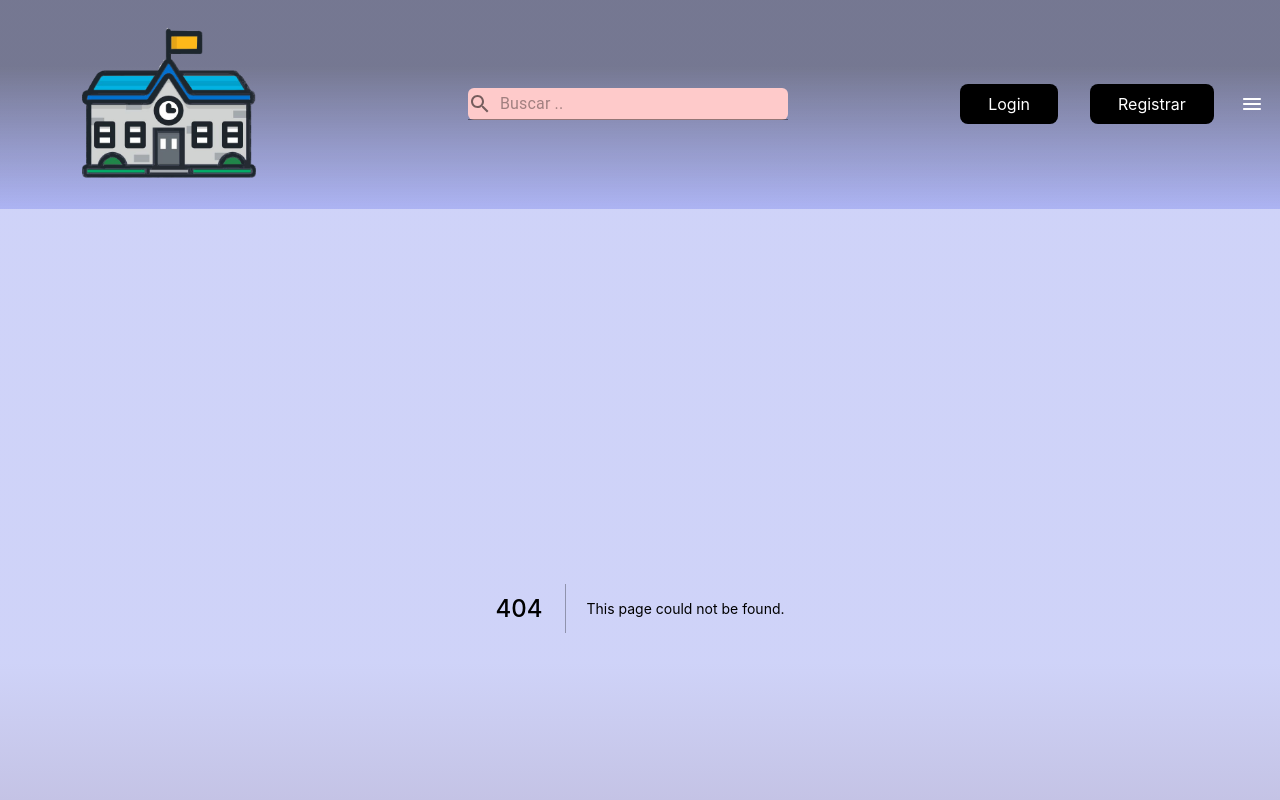
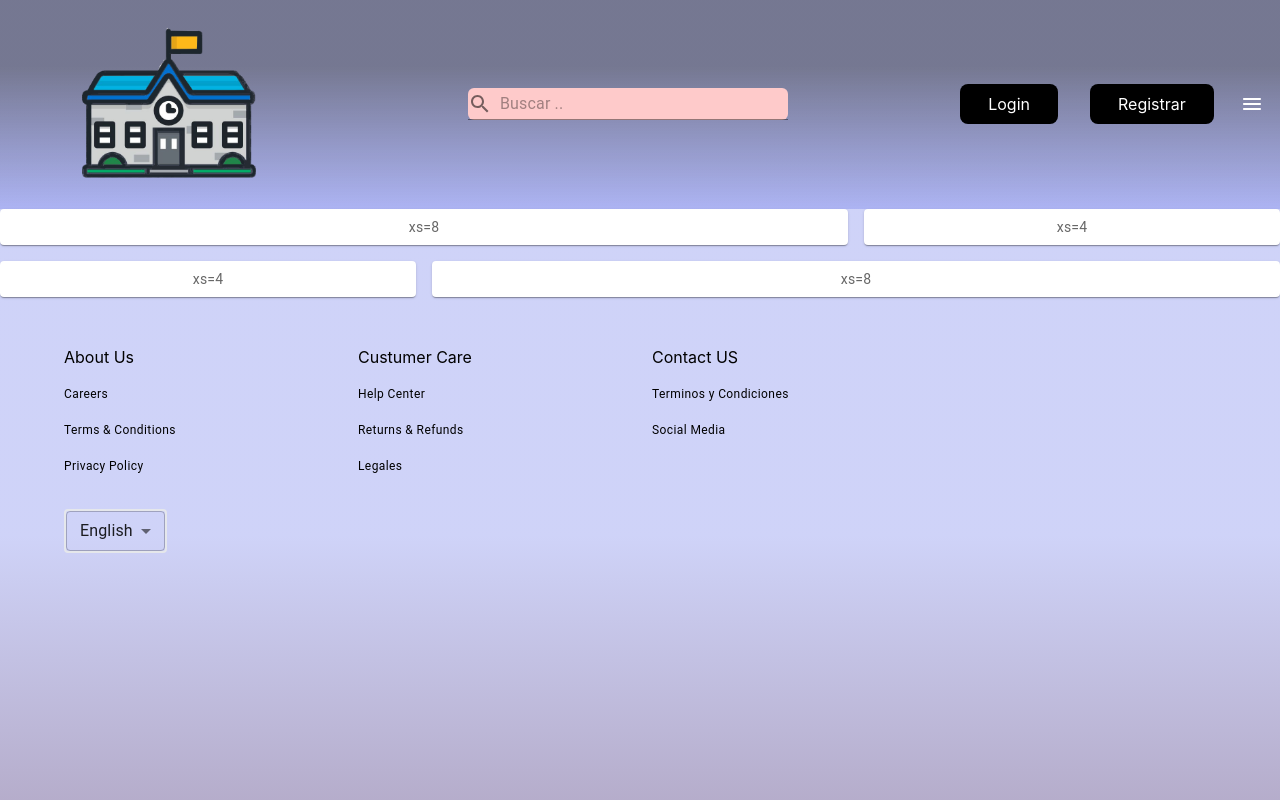
Before and after one commit to giornn0/front-jardines, a Next.js app: page /colegios/testing in a window 1280 px wide. Before the commit this address had no page. Shown: the top 800 px of the page. Built offline with nearby package versions, Linux system fonts and the light colour scheme.

Commit message:
form general

```diff
--- a/components/FormGeneral.js
+++ b/components/FormGeneral.js
@@ -61,12 +61,12 @@ export const FormGeneral = ({ camps, setFormData,model,validator,formData ,submi
     if(formData[control]?.length || validator[control]?.required) return formData[control]?.match(validator[control]?.pattern)
     return true
   }
-  useEffect(() => {
-    const status = {}
-    if(model)Object.keys(model).forEach(control=> status[control]= validation(control)?true:false)
-    console.log(status)
-    console.log(formData)
-  }, [formData]);
+  // useEffect(() => {
+  //   const status = {}
+  //   if(model)Object.keys(model).forEach(control=> status[control]= validation(control)?true:false)
+  //   console.log(status)
+  //   console.log(formData)
+  // }, [formData]);
   return (
     <Card sx={{ maxWidth: 500 }} className='w-screen' elevation={9}>
       <CardContent className='mt-3'>
--- a/constants/colegio/Colegio.js
+++ b/constants/colegio/Colegio.js
@@ -54,5 +54,5 @@ export const Validator = {
   domicilio:{required:true,pattern:/^[A-Za-z0-9 ]{3,255}$/},
   descripcion:{required:true,pattern:/^[A-Za-z ]{3,255}$/},
   telefono:{required:true,pattern:/^\+?[0-9 ]{3,15}$/},
-  email:{required:true,pattern:/^[A-Za-z.]{3,30}@[A-Za-z.]{3,30}\.(com|net)(\.(ar|cl|ur))?$/},
+  email:{required:true,pattern:/^[A-Za-z.0-9]{3,30}@[A-Za-z.]{3,30}\.(com|net)(\.(ar|cl|ur))?$/},
 }
--- /dev/null
+++ b/pages/colegios/testing.js
@@ -0,0 +1,31 @@
+import { styled } from '@mui/material/styles';
+import Box from '@mui/material/Box';
+import Paper from '@mui/material/Paper';
+import Grid from '@mui/material/Grid';
+
+const Item = styled(Paper)(({ theme }) => ({
+  ...theme.typography.body2,
+  padding: theme.spacing(1),
+  textAlign: 'center',
+  color: theme.palette.text.secondary,
+}));
+
+
+export default function testing (){
+  return (
+    <Grid container spacing={2}>
+      <Grid item xs={8}>
+        <Item>xs=8</Item>
+      </Grid>
+      <Grid item xs={4}>
+        <Item>xs=4</Item>
+      </Grid>
+      <Grid item xs={4}>
+        <Item>xs=4</Item>
+      </Grid>
+      <Grid item xs={8}>
+        <Item>xs=8</Item>
+      </Grid>
+    </Grid>
+  );
+};
--- a/pages/login.js
+++ b/pages/login.js
@@ -11,6 +11,8 @@ import FormControlLabel from "@material-ui/core/FormControlLabel";
 import Checkbox from "@material-ui/core/Checkbox";
 import Avatar from "@mui/material/Avatar";
 import LockIcon from "@mui/icons-material/Lock";
+import { useState } from "react";
+
 const Login = () => {
   const paperStyle = {
     padding: 20,
@@ -20,6 +22,25 @@ const Login = () => {
   };
   const avatarStyle = { backgroundColor: "black" };
   const btnstyle={margin:'8px 0'}
+  const [email, setEmail] = useState('');
+  const [password, setPassword] = useState('');
+  const [validEmail, setValidEmail] = useState(true);
+
+  const setValue = (value,control)=>{
+    if(control =='email')setEmail(value)
+    if(control =='password')setPassword(value)
+  }
+  const testValidation = (control)=>{
+    if(control =='email' && !email.match(/^\w{2,5}@[A-Za-z]{2,5}\.com$/))setValidEmail(false)
+    else setValidEmail(true)
+    if(control =='password')setPassword(value)
+  }
+  const login=()=>{
+    if(validEmail && validPassword){
+      console.log({email,password})
+    }
+  }
+
   return (
     <Grid >
       <Paper elevation={10} style={paperStyle}>
@@ -30,23 +51,28 @@ const Login = () => {
           <h2>SIGN IN</h2>
         </Grid>
         <TextField
+        className="mb-4"
           label="Username"
           placeholder="Enter username"
           fullWidth
           required
-        />
+          error={!validEmail}
+          onChange={(e)=>{setValue(e.target.value,'email')}}
+          onBlur={()=>{testValidation('email')}}
+          />
         <TextField
           label="Password"
           placeholder="Enter password"
           type="password"
           fullWidth
           required
+          onChange={(e)=>{setValue(e.target.value,'password')}}
         />
         <FormControlLabel
           control={<Checkbox name="checkedB" color="primary" />}
           label="Remember me"
         />
-        <Button type="submit" color="primary" variant="contained" style={btnstyle} fullWidth>
+        <Button type="submit" color="primary" variant="contained" style={btnstyle} fullWidth onClick={login}>
           Sign In
         </Button>
         <Typography>
```
